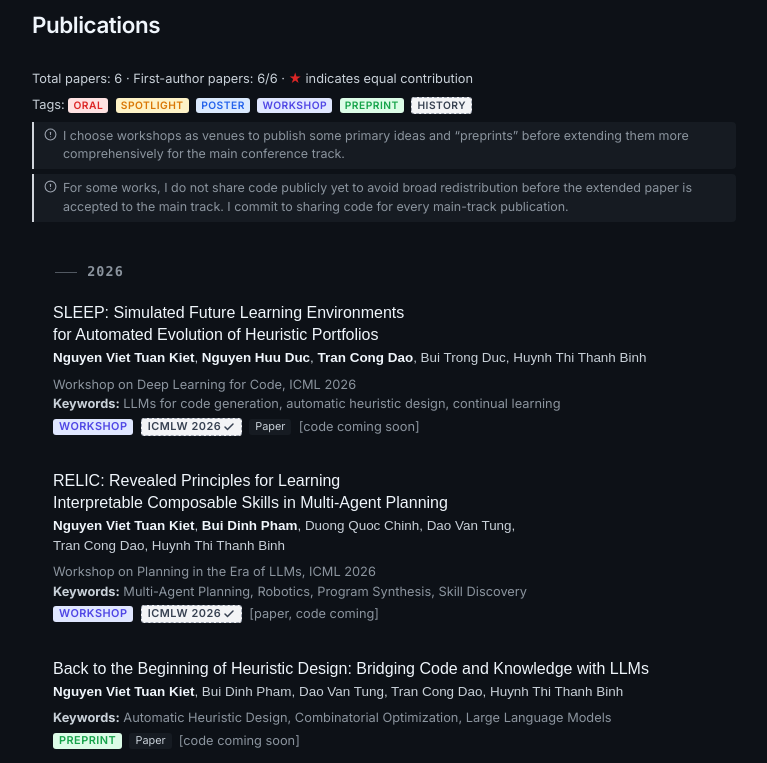
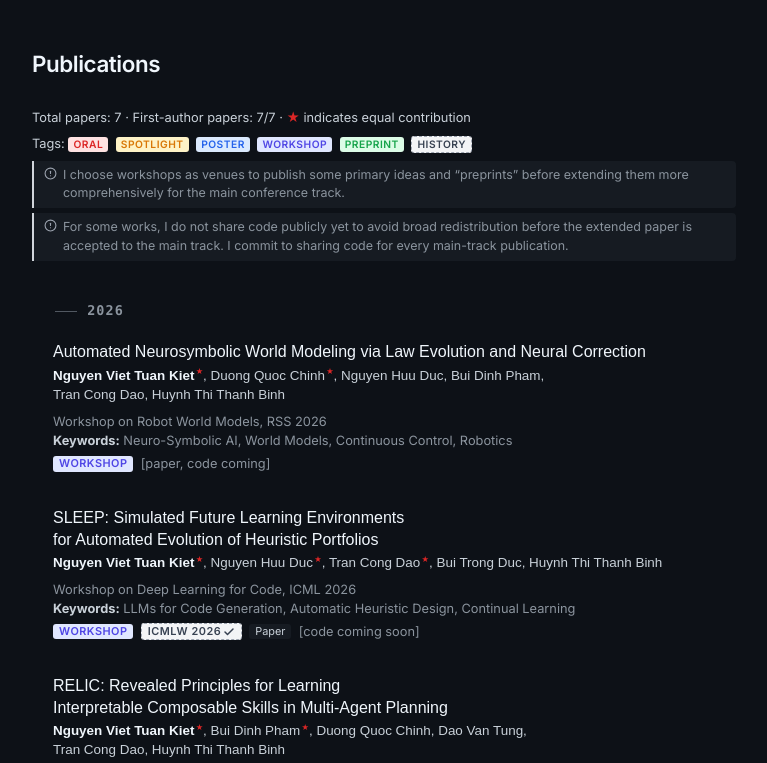
Before and after one commit to HaiAu2501/haiau2501.github.io, a plain HTML site: page index.html in a window 1280 px wide. Shown: the part 1650-2413 px from the top of the page, without its empty margins (446-1213 px from the left). Drawn offline with Linux system fonts and the light colour scheme.

Commit message:
Update publications and news for 2026

```diff
--- a/css/style.css
+++ b/css/style.css
@@ -882,6 +882,14 @@ img {
     color: var(--color-text);
 }
 
+.pub-authors .equal-star {
+    display: inline-block;
+    margin-left: 0.08rem;
+    font-size: 0.62em;
+    line-height: 1;
+    vertical-align: super;
+}
+
 .pub-authors::before {
     content: none;
 }
--- a/index.html
+++ b/index.html
@@ -141,6 +141,14 @@
                 <ul class="news-list">
                     <!-- Add new news items at the top -->
                     <li class="news-item">
+                        <span class="news-date">Jun 2026</span>
+                        <span class="news-content">🎉 One paper accepted at RWM Workshop RSS 2026!</span>
+                    </li>
+                    <li class="news-item">
+                        <span class="news-date">Jun 2026</span>
+                        <span class="news-content">🎉 Three papers accepted at ICML 2026 Workshops!</span>
+                    </li>
+                    <li class="news-item">
                         <span class="news-date">May 2026</span>
                         <span class="news-content">📝 Submitted three new works to ICML Workshops and waiting for the results!</span>
                     </li>
@@ -206,7 +214,7 @@
             <section id="publications" class="section">
                 <h2 class="section-title">Publications</h2>
                 <div class="pub-note">
-                    <p>Total papers: 6 · First-author papers: 6/6 · <span class="equal-star">★</span> indicates equal contribution</p>
+                    <p>Total papers: 7 · First-author papers: 7/7 · <span class="equal-star">★</span> indicates equal contribution</p>
                     <p class="pub-tags-legend">Tags:
                     <span class="pub-tag tag-oral">Oral</span>
                     <span class="pub-tag tag-spotlight">Spotlight</span>
@@ -234,9 +242,36 @@
                         <div class="pub-content">
                             <button class="pub-toggle" type="button" aria-expanded="false">
                                 <span class="pub-toggle-main">
+                                    <h3 class="pub-title pub-line-clip">Automated Neurosymbolic World Modeling via Law Evolution and Neural Correction</h3>
+                                    <div class="pub-authors pub-line-clip">
+                                        <span class="pub-author-list"><span class="author-name"><strong>Nguyen Viet Tuan Kiet</strong><span class="equal-star">★</span></span>, <span class="author-name">Duong Quoc Chinh<span class="equal-star">★</span></span>, <span class="author-name">Nguyen Huu Duc</span>, <span class="author-name">Bui Dinh Pham</span>, <span class="author-name">Tran Cong Dao</span>, <span class="author-name">Huynh Thi Thanh Binh</span></span>
+                                    </div>
+                                </span>
+                                <span class="pub-mobile-tags">
+                                    <span class="pub-mobile-status pub-tag tag-workshop">Workshop</span>
+                                </span>
+                                <span class="pub-toggle-icon" aria-hidden="true">
+                                    <svg viewBox="0 0 24 24" fill="none" stroke="currentColor" stroke-width="2.4" stroke-linecap="round" stroke-linejoin="round"><polyline points="6 9 12 15 18 9"/></svg>
+                                </span>
+                            </button>
+                            <div class="pub-details">
+                                <div class="pub-venue">Workshop on Robot World Models, RSS 2026</div>
+                                <div class="pub-keywords"><strong>Keywords:</strong> Neuro-Symbolic AI, World Models, Continuous Control, Robotics</div>
+                                <div class="pub-links">
+                                    <span class="pub-tag pub-primary-tag tag-workshop">Workshop</span>
+                                    <span class="pub-link-note">[paper, code coming]</span>
+                                </div>
+                            </div>
+                        </div>
+                    </div>
+
+                    <div class="pub-item">
+                        <div class="pub-content">
+                            <button class="pub-toggle" type="button" aria-expanded="false">
+                                <span class="pub-toggle-main">
                                     <h3 class="pub-title pub-line-clip">SLEEP: Simulated Future Learning Environments for Automated Evolution of Heuristic Portfolios</h3>
                                     <div class="pub-authors pub-line-clip">
-                                        <span class="pub-author-list"><span class="author-name"><strong>Nguyen Viet Tuan Kiet</strong></span>, <span class="author-name"><strong>Nguyen Huu Duc</strong></span>, <span class="author-name"><strong>Tran Cong Dao</strong></span>, <span class="author-name">Bui Trong Duc</span>, <span class="author-name">Huynh Thi Thanh Binh</span></span>
+                                        <span class="pub-author-list"><span class="author-name"><strong>Nguyen Viet Tuan Kiet</strong><span class="equal-star">★</span></span>, <span class="author-name">Nguyen Huu Duc<span class="equal-star">★</span></span>, <span class="author-name">Tran Cong Dao<span class="equal-star">★</span></span>, <span class="author-name">Bui Trong Duc</span>, <span class="author-name">Huynh Thi Thanh Binh</span></span>
                                     </div>
                                 </span>
                                 <span class="pub-mobile-tags">
@@ -249,7 +284,7 @@
                             </button>
                             <div class="pub-details">
                                 <div class="pub-venue">Workshop on Deep Learning for Code, ICML 2026</div>
-                                <div class="pub-keywords"><strong>Keywords:</strong> LLMs for code generation, automatic heuristic design, continual learning</div>
+                                <div class="pub-keywords"><strong>Keywords:</strong> LLMs for Code Generation, Automatic Heuristic Design, Continual Learning</div>
                                 <div class="pub-links">
                                     <span class="pub-tag pub-primary-tag tag-workshop">Workshop</span>
                                     <span class="pub-tag tag-history" title="Submission History">ICMLW 2026 <svg class="icon-check" xmlns="http://www.w3.org/2000/svg" viewBox="0 0 24 24" fill="none" stroke="currentColor" stroke-width="3" stroke-linecap="round" stroke-linejoin="round" width="12" height="12"><polyline points="20 6 9 17 4 12"/></svg></span>
@@ -266,7 +301,7 @@
                                 <span class="pub-toggle-main">
                                     <h3 class="pub-title">RELIC: Revealed Principles for Learning<br>Interpretable Composable Skills in Multi&#8209;Agent Planning</h3>
                                     <div class="pub-authors">
-                                        <span class="pub-author-list"><span class="author-name"><strong>Nguyen Viet Tuan Kiet</strong></span>, <span class="author-name"><strong>Bui Dinh Pham</strong></span>, <span class="author-name">Duong Quoc Chinh</span>, <span class="author-name">Dao Van Tung</span>, <span class="author-name">Tran Cong Dao</span>, <span class="author-name">Huynh Thi Thanh Binh</span></span>
+                                        <span class="pub-author-list"><span class="author-name"><strong>Nguyen Viet Tuan Kiet</strong><span class="equal-star">★</span></span>, <span class="author-name">Bui Dinh Pham<span class="equal-star">★</span></span>, <span class="author-name">Duong Quoc Chinh</span>, <span class="author-name">Dao Van Tung</span>, <span class="author-name">Tran Cong Dao</span>, <span class="author-name">Huynh Thi Thanh Binh</span></span>
                                     </div>
                                 </span>
                                 <span class="pub-mobile-tags">
@@ -613,7 +648,7 @@
 
             <!-- Footer -->
             <footer class="footer">
-                <p>&copy; 2025 Tuan Kiet. Last updated: December 2025.</p>
+                <p>&copy; 2025 Tuan Kiet. Last updated: July 1, 2026.</p>
                 <p class="footer-note">Template inspired by academic profile designs.</p>
             </footer>
         </main>
```
